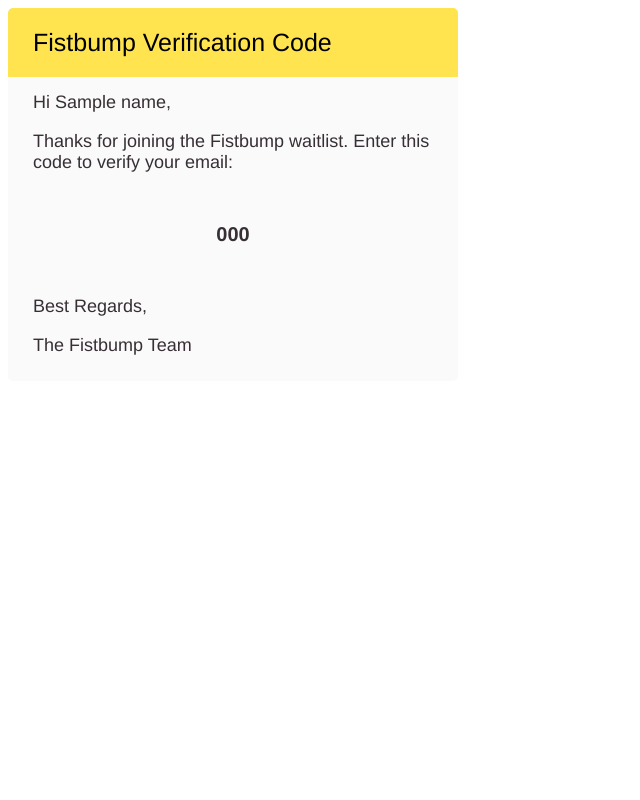
After one commit to AndersonCodingClub/fistbump, a Flask app: template fistbump-web/templates/email_template.html in a window 1280 px wide. The commit adds this page. Shown: the whole page, without its empty margins (0-640 px from the left). Run offline with Flask 3, Linux system fonts and the light colour scheme; the template is opened without the code that fills it: most values are stand-ins (such as "Sample title", 1, 10 or a date in 2020); some libraries are stand-ins or nearby versions.

Commit message:
Email template + redis db for verification

```diff
--- a/fistbump-web/app.py
+++ b/fistbump-web/app.py
@@ -1,5 +1,5 @@
 import os
-from database import Database
+from database import Waitlist
 from dotenv import load_dotenv
 from flask_wtf.csrf import CSRFProtect
 from flask import Flask, render_template, jsonify, request
@@ -27,7 +27,7 @@
 def save_waitlist_entry():
     data = request.json
     name, email = data['name'], data['email']
-    Database().add_waitlist_user(name=name, email=email)
+    Waitlist().add_waitlist_user(name=name, email=email)
 
     return jsonify()
 
--- /dev/null
+++ b/fistbump-web/templates/email_template.html
@@ -0,0 +1,25 @@
+<html>
+<head>
+    <title>Verification Email</title>
+</head>
+<body>
+    <table width="450" style="border-collapse: collapse; border-radius: 5px; overflow: hidden; font-family: 'sohne-var', 'Helvetica Neue', 'Arial', sans-serif;">
+        <tr>
+            <td style="background-color: #FFE450; padding: 20px 25px; font-size: 25px; font-weight: 500;">
+                Fistbump Verification Code
+            </td>
+        </tr>
+        <tr>
+            <td style="background-color: #FAFAFA; padding: 15px 25px 25px 25px; font-size: 18px; font-weight: 400;">
+                <p style="color: #372F35;;">Hi {{name}},</p>
+                <p style="color: #372F35;">Thanks for joining the Fistbump waitlist. Enter this code to verify your email:</p>
+                <p style="text-align: center; margin-top: 50px; font-size: 20px; font-weight: 600; color: #372F35;">
+                    <b>{{verification_code}}</b>
+                </p>
+                <p style="margin-top: 50px; color: #372F35;">Best Regards,</p>
+                <p style="margin-top: 0px; color: #372F35;">The Fistbump Team</p>
+            </td>
+        </tr>
+    </table>
+</body>
+</html>
--- a/fistbump-web/templates/index.html
+++ b/fistbump-web/templates/index.html
@@ -35,7 +35,7 @@
                         <input placeholder="Name" id="name" class="modal-input" autocomplete="off" spellcheck="false" title="" required></input>
                         <input placeholder="Email" id="email" class="modal-input" autocomplete="off" spellcheck="false" type="email" title="" required></input>
                         <div id="modal-submit-container">
-                            <input type="submit" value="Submit" class="modal-submit disabled"></input>
+                            <input type="submit" value="Next" class="modal-submit disabled"></input>
                         </div>
                         <div onclick='closeWaitlist()'>
                             <p class='modal-cancel'>Cancel</p>
--- a/requirements.txt
+++ b/requirements.txt
@@ -1,4 +1,5 @@
 Flask==2.3.2
+redis==4.5.4
 boto3==1.34.39
 Flask-WTF==1.2.1
 python-dotenv==1.0.0
```
Also changed, not shown: fistbump-web/database.py (+13 -1 lines), fistbump-web/email_verification.py (+15 -5 lines).
